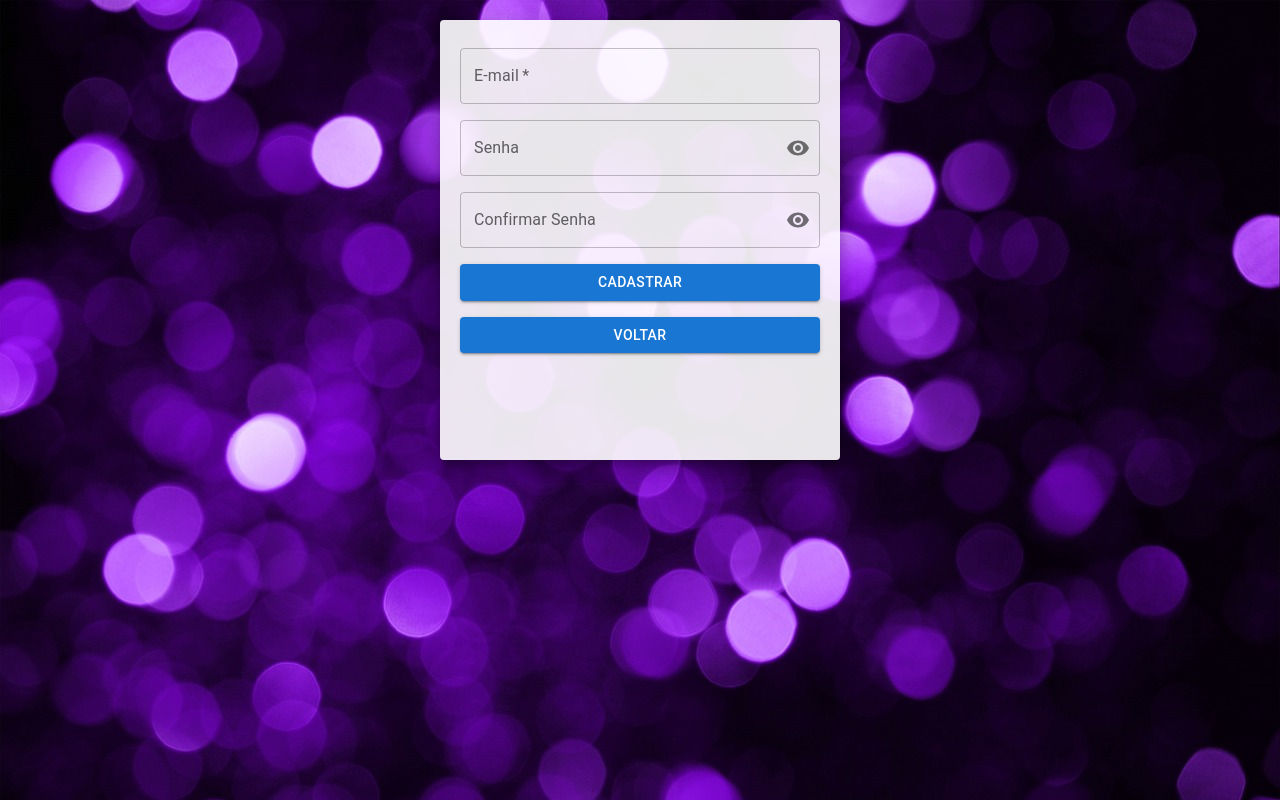
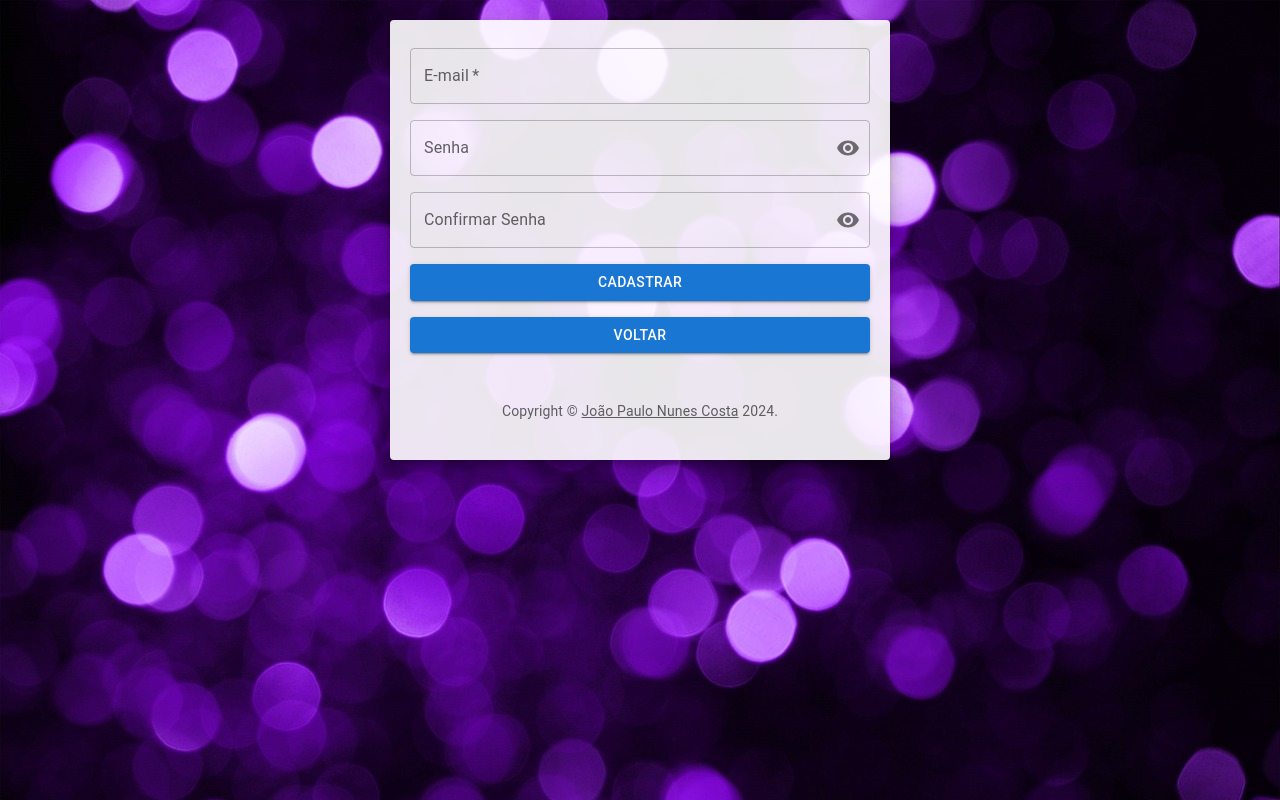
Before and after one commit to jpnc1695/ReactLogin, a React (Vite) app: page /novoUser in a window 1280 px wide. Built offline with nearby package versions, Linux system fonts and the light colour scheme.

Commit message:
copyright na tela de cadastro

```diff
--- a/src/Components/Cadastro/Cadastro.tsx
+++ b/src/Components/Cadastro/Cadastro.tsx
@@ -7,9 +7,11 @@ import {
   IconButton,
   InputAdornment,
   InputLabel,
+  Link,
   OutlinedInput,
   Paper,
   TextField,
+  Typography,
 } from "@mui/material";
 import { grey } from "@mui/material/colors";
 import Grid from "@mui/material/Grid";
@@ -27,7 +29,7 @@ const textCss = {
 const paperStyle = {
   padding: 20,
   height: "55vh",
-  width: 400,
+  width: 500,
   margin: "20px auto",
   backgroundColor: "rgba(255,255,255,0.9)",
 };
@@ -38,6 +40,20 @@ const containerStyle = {
   height: "100%",
   width: "100%",
 };
+
+function Copyright(props: any) {
+  return (
+    <Typography variant="body2" color="text.secondary" align="center" {...props}>
+      {'Copyright © '}
+      <Link color="inherit" href="https://github.com/jpnc1695" target="_blank" rel="noreferrer">
+        João Paulo Nunes Costa
+      </Link>{' '}
+      {new Date().getFullYear()}
+      {'.'}
+    </Typography>
+  );
+}
+
 const Cadastro = () => {
   const navigate = useNavigate();
   const [showPassword, setShowPassword] = useState(false);
@@ -148,6 +164,7 @@ const Cadastro = () => {
           >
             Voltar
           </Button>
+          <Copyright sx={{ mt: 5 }} />
         </Paper>
       </Grid>
     </Grid>
```
